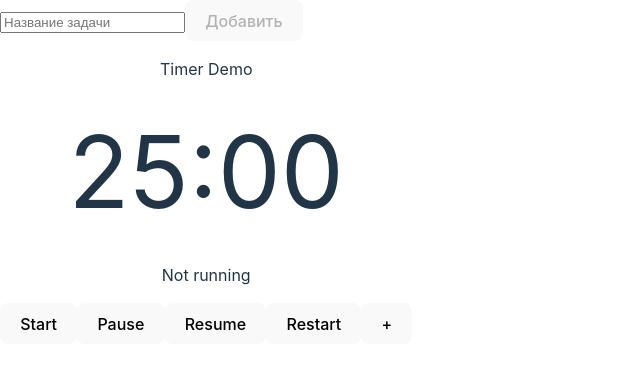
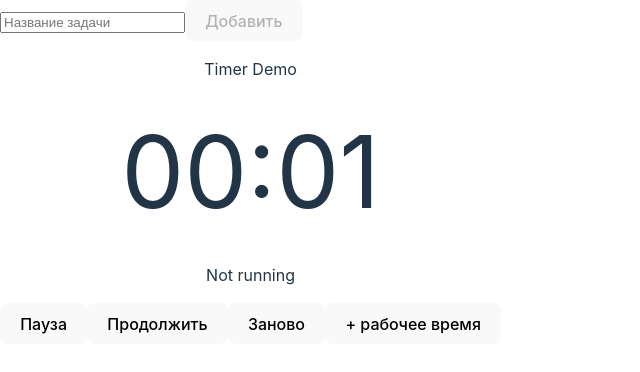
Before and after one commit to Ramramramzes/pomodoro_timer, a React (Vite) app: page / in a window 1280 px wide. Shown: the top 372 px of the page, without its empty margins (0-640 px from the left). Built offline with nearby package versions, Linux system fonts and the light colour scheme.

Commit message:
working timer mechanic

```diff
--- a/src/General/Timer/Timer.tsx
+++ b/src/General/Timer/Timer.tsx
@@ -2,11 +2,10 @@ import { useEffect } from 'react';
 import { useDispatch, useSelector } from 'react-redux';
 import { useTimer } from 'react-timer-hook';
 import { AppDispatch, RootState } from '../../states/store';
-import { addMinute } from '../../states/timer';
+import { addBigBreakeMinute, addBreakeMinute, addRound, addTomato, addWorkMinute, changeBigBreak, changeBreak, changeWork, startTomato,  } from '../../states/timer';
 
 function Timer() {
   const timer = useSelector((state: RootState) => state.timer)
-  const userTime = timer.value.userTime
   const dispatch = useDispatch<AppDispatch>();
 
   //! Функция создания времени по данным пользователя
@@ -14,27 +13,70 @@ function Timer() {
     return new Date(new Date().getTime() + userTime * 60000);
   };
 
-  const addTime = () => {
-    dispatch(addMinute())
-  }
+
 
   const {
     seconds,
     minutes,
     isRunning,
-    start,
     pause,
     resume,
     restart,
-  } = useTimer({ expiryTimestamp: createNewTime(userTime),
+  } = useTimer({ expiryTimestamp: createNewTime(timer.userTime),
       onExpire: () => console.warn('onExpire called'),
       autoStart: false
                 });
 
     useEffect(() => {
-      restart(createNewTime(userTime));
+      if(timer.tomatoCount == 0){
+        dispatch(changeWork(true))
+        dispatch(changeBreak(false))
+        dispatch(changeBigBreak(false))
+      }
+      console.log(timer.tomatoCount);
+    },[timer.tomatoCount])
+    useEffect(() => {
+      if(minutes == 0 && seconds == 0 && timer.tomatoCount != 4){
+        if(timer.workActive){
+          if(timer.tomatoCount != 3){
+            dispatch(changeBreak(true))
+            dispatch(changeWork(false))
+            dispatch(changeBigBreak(false))
+          }
+          if(timer.tomatoCount === 3){
+            dispatch(changeBigBreak(true))
+            dispatch(changeBreak(false))
+            dispatch(changeWork(false))
+          }
+          dispatch(addTomato())
+        }
+        if(timer.breakActive){
+          dispatch(changeWork(true))
+          dispatch(changeBreak(false))
+          dispatch(changeBigBreak(false))
+        }
+      }
+      if(minutes == 0 && seconds == 0 && timer.tomatoCount === 4){
+        dispatch(changeBigBreak(true))
+        dispatch(changeWork(false))
+        dispatch(changeBreak(false))
+        dispatch(addRound())
+        dispatch(startTomato())
+      }
+    },[minutes, seconds,])
+
+    useEffect(() => {
+      if(timer.workActive){
+        restart(createNewTime(timer.userTime));
+      }
+      if(timer.bigBreakActive){
+        restart(createNewTime(timer.bigBrakeTime));
+      }
+      if(timer.breakActive){
+        restart(createNewTime(timer.breakTime));
+      }
       pause();
-    }, [pause, restart, userTime]);
+    }, [pause, restart, timer.workActive, timer.breakActive, timer.bigBreakActive, timer.userTime, timer.breakTime, timer.bigBrakeTime]);
 
   return (
     <div style={{textAlign: 'center'}}>
@@ -43,20 +85,30 @@ function Timer() {
         <span>{minutes < 10 ? '0': ''}{minutes}</span>:<span>{seconds < 10 ? '0': ''}{seconds}</span>
       </div>
       <p>{isRunning ? 'Running' : 'Not running'}</p>
-      <button onClick={start}>Start</button>
-      <button onClick={pause}>Pause</button>
-      <button onClick={resume}>Resume</button>
+      <button onClick={pause}>Пауза</button>
+      <button onClick={resume}>Продолжить</button>
       <button onClick={() => {
-        restart(createNewTime(userTime))
+        if(timer.workActive){
+          restart(createNewTime(timer.userTime));
+        }
+        if(timer.breakActive){
+          restart(createNewTime(timer.breakTime));
+        }
+        if(timer.bigBreakActive){
+          restart(createNewTime(timer.bigBrakeTime));
+        }
         pause()
-      }}>Restart</button>
+      }}>Заново</button>
 
-      <button onClick={
-        ()=>{
-          addTime()
-          pause()
-        }
-      }>+</button>
+      {timer.workActive &&  <button onClick={()=>{
+                                    dispatch(addWorkMinute())
+                                    pause()}}>+ рабочее время </button>}
+      {timer.breakActive && <button onClick={()=>{
+                                    dispatch(addBreakeMinute())
+                                    pause()}}>+ перерыв</button>}
+      {timer.bigBreakActive && <button  onClick={()=>{
+                                        dispatch(addBigBreakeMinute())
+                                        pause()}}>+ большой перерыв</button>}
     </div>
   );
 }
--- a/src/states/timer.ts
+++ b/src/states/timer.ts
@@ -1,26 +1,60 @@
 import { createSlice } from "@reduxjs/toolkit";
 
 interface ITimerState{
-  value:{
-    userTime: number;
-  }
+  userTime: number,
+  breakTime: number,
+  workActive: boolean,
+  breakActive: boolean,
+  bigBreakActive: boolean,
+  bigBrakeTime: number,
+  tomatoCount: number,
+  rounds: number,
 }
 
 const initialState:ITimerState = {
-  value:{
-    userTime: 25,
-  }
+  userTime: 0.01,
+  breakTime: 0.01,
+  bigBrakeTime: 0.1,
+  workActive: true,
+  bigBreakActive: false,
+  breakActive: false,
+  tomatoCount: 0,
+  rounds:0,
 }
 
 const timerSlice = createSlice({
   name: "timer",
   initialState,
   reducers:{
-    addMinute: (state) => {
-      state.value.userTime += 1
+    addWorkMinute: (state) => {
+      state.userTime += 1
+    },
+    addBreakeMinute: (state) => {
+      state.breakTime += 1
+    },
+    addBigBreakeMinute: (state) => {
+      state.bigBrakeTime += 1
+    },
+    changeWork: (state,action) => {
+      state.workActive = action.payload
+    },
+    changeBreak: (state,action) => {
+      state.breakActive = action.payload
+    },
+    changeBigBreak: (state,action) => {
+      state.bigBreakActive = action.payload
+    },
+    addTomato: (state) => {
+      state.tomatoCount += 1
+    },
+    startTomato: (state) => {
+      state.tomatoCount = 0
+    },
+    addRound: (state) => {
+      state.rounds += 1
     }
   }
 })
 
-export const { addMinute } = timerSlice.actions
+export const { addWorkMinute, changeWork, changeBreak, changeBigBreak, addBreakeMinute, addBigBreakeMinute, addTomato, startTomato, addRound} = timerSlice.actions
 export default timerSlice.reducer
```
